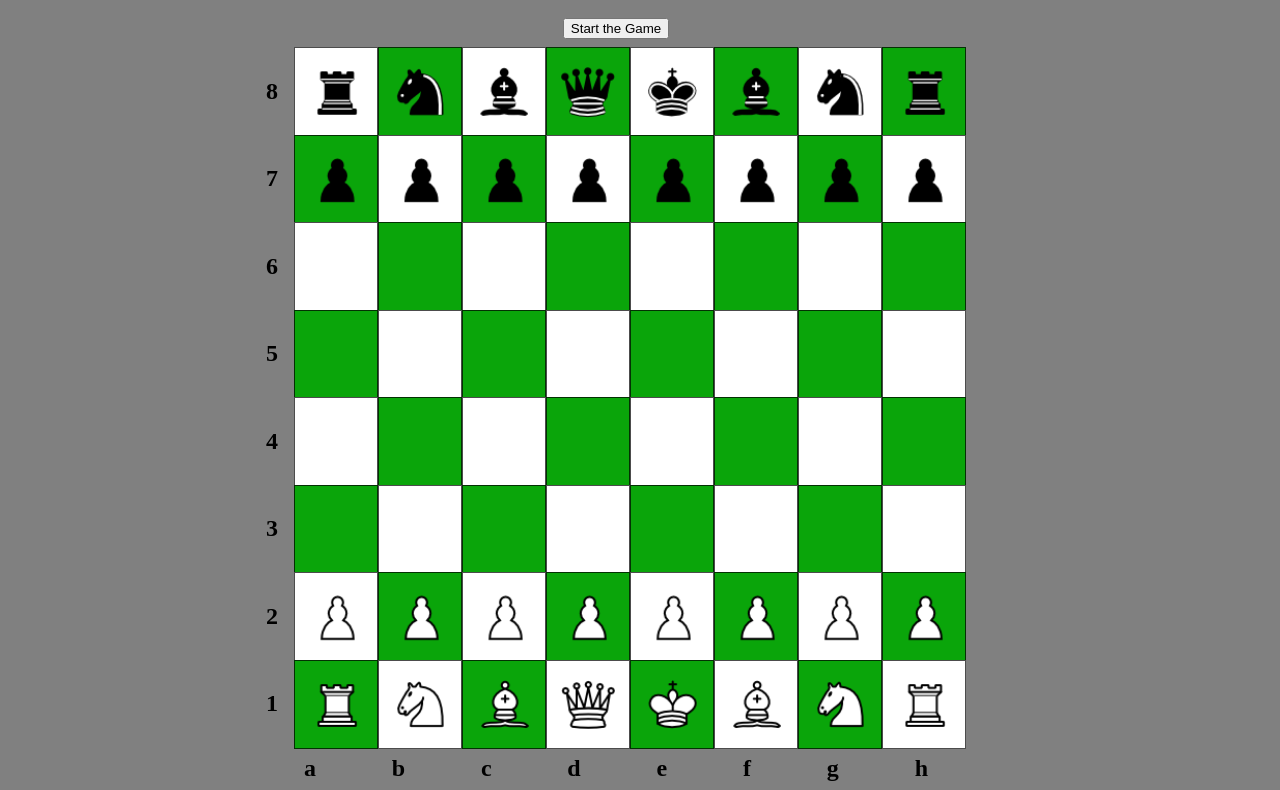
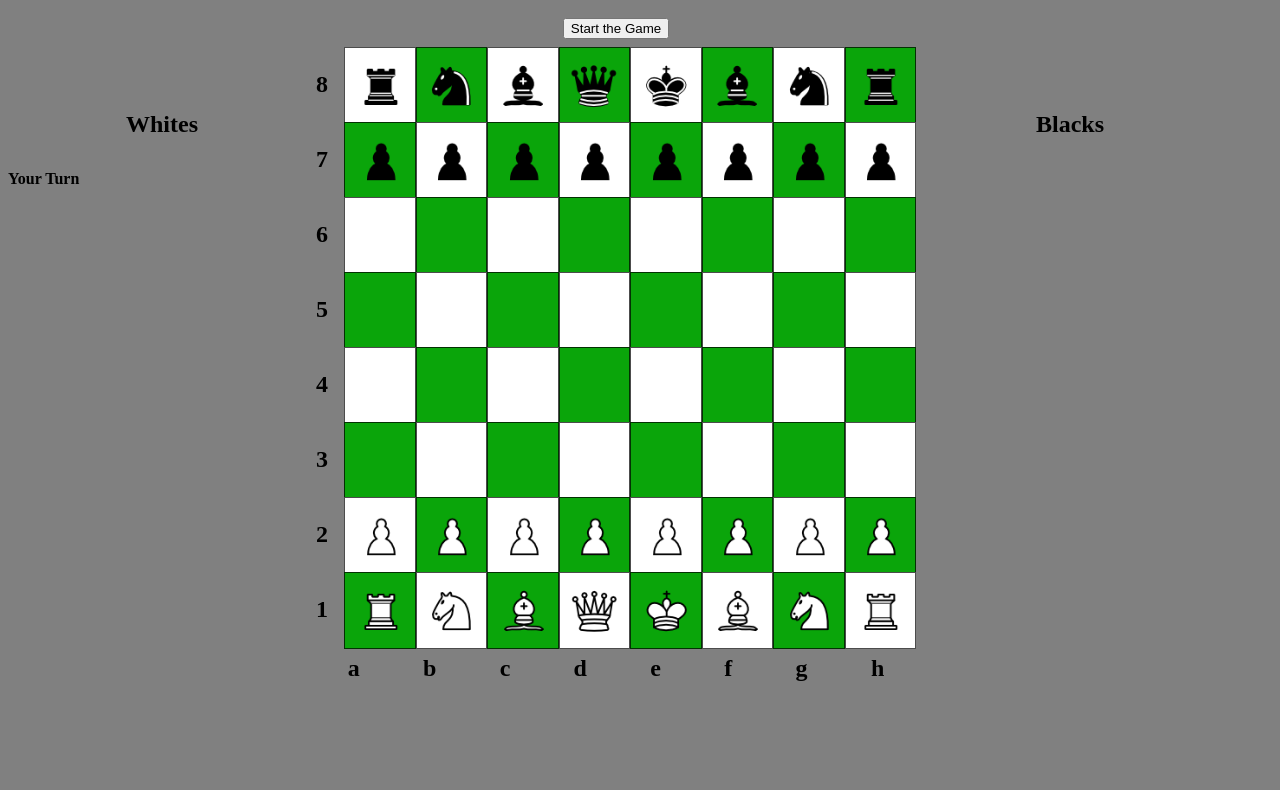
Before and after one commit to soufianechaghilWD/chess, a plain HTML site: page index.html in a window 1280 px wide. Both pictures are taken after a click on the button "Start the Game". Shown: the part 56-846 px from the top of the page. After the commit the page ends 824 px from the top, so only its background shows below. Drawn offline with Linux system fonts and the light colour scheme.

```diff
--- a/index.html
+++ b/index.html
@@ -8,8 +8,14 @@
 </head>
 <body onload="setPlayers()">
     <h1>Chess Game</h1>
-    <button>Start the Game</button>
-    <div>
+    <button onclick="startGame()">Start the Game</button>
+    <div class="container">
+        <div class="score">
+            <h4>Whites</h4>
+            <div id="W">
+            </div>
+        </div>
+        <div class="board">
             <div class="row">
                 <p>8</p>
                 <div class="col white" data-cl="8a"></div>
@@ -109,6 +115,14 @@
                 <p>h</p>
             </div>
         </div>
+        <div class="score">
+            <h4>Blacks</h4>
+            <div id="B">
+            </div>
+        </div>
+    </div>
+    <!-- <button onclick="blackPlayed('W')">Black played</button>
+    <button onclick="blackPlayed('B')">White played</button> -->
     <script src="./index.js"></script>
 </body>
 </html>
--- a/index.js
+++ b/index.js
@@ -34,6 +34,41 @@ var playerW = {
     "2g": "pawnW",
     "2h": "pawnW",
 }
+var start_game = false
+var turn = null
+
+const set_You_Are_Playing = (who) => {
+    if(who === "B"){
+        var ele1 = document.getElementById('W')
+        if(ele1.childNodes.length > 1) ele1.removeChild(ele1.childNodes[1])
+    }else{
+        var ele1 = document.getElementById('B')
+        if(ele1.childNodes.length > 1) ele1.removeChild(ele1.childNodes[1])
+    }
+    let ele = document.getElementById(who)
+    var chi = document.createElement('p')
+    chi.innerText = "Your Turn"
+    chi.classList.add('you_R_playing')
+    ele.appendChild(chi)
+}
+
+/*const blackPlayed = (who) => {
+    if(turn !== who){
+        turn = who
+        set_You_Are_Playing(turn)
+    }
+}*/
+
+const startGame = () => {
+    if(start_game === false) {
+        start_game=true
+        var score = document.querySelectorAll('.score')
+        score.forEach(scoree => scoree.classList.add('score_show'))
+        turn = "W"
+        set_You_Are_Playing(turn)
+    }
+}
+
 const setPlayers = () => {
     // Get all keys of object playerB
     const playerB_Pos = Object.keys(playerB)
--- a/main.css
+++ b/main.css
@@ -3,24 +3,44 @@ body{
     height: 100vh;
     width: 95vw;
 }
+.container{
+    display: flex;
+    justify-content: space-evenly;
+}
+.board{
+    align-items: center;
+    flex: 1 !important;
+    display: flex;
+    flex-direction: column;
+    align-items: center;
+    width: 600px;
+    height: 600px;
+}
+.score{
+    flex: 1 !important;
+    width: 100%;
+    display: none;
+    margin: 2rem 0 0 !important;
+    justify-content: space-evenly;
+}
+.score_show{
+    display: block !important;
+}
+.score > h4{
+    text-align: center;
+    font-size: 24px;
+}
 body > button{
     display: block;
     margin: .5rem auto;
 }
-h1{
+body > h1{
     text-align: center;
     margin-top: 1rem;
 }
-body > div{
-    display: block;
-    margin: 0 auto;
-    width: 700px;
-    height: 700px;
-    /* border: 1px solid rgba(0, 0, 0, 0.7); */
-}
 .row{
-    height: calc(700px / 8);
-    width: 700px;
+    height: calc(600px / 8);
+    width: 600px;
     display: flex;
 }
 .row > p{
@@ -30,8 +50,8 @@ body > div{
     font-size: 1.5rem;
 }
 .col{
-    height: calc(700px / 8);
-    width: calc(700px / 8);
+    height: calc(600px / 8);
+    width: calc(600px / 8);
     border: 1px solid rgba(0, 0, 0, 0.7);
     display: flex;
     justify-content: center;
@@ -45,7 +65,7 @@ body > div{
     width: 75%;
 }
 .row__le{
-    width: 700px;
+    width: 600px;
     display: flex;
     justify-content: space-evenly;
 }
@@ -61,3 +81,6 @@ body > div{
 .white{
     background: white;
 }
+.you_R_playing{
+    font-weight: 800    ;
+}
```
Lines whose indentation alone changed are shown as unchanged.
